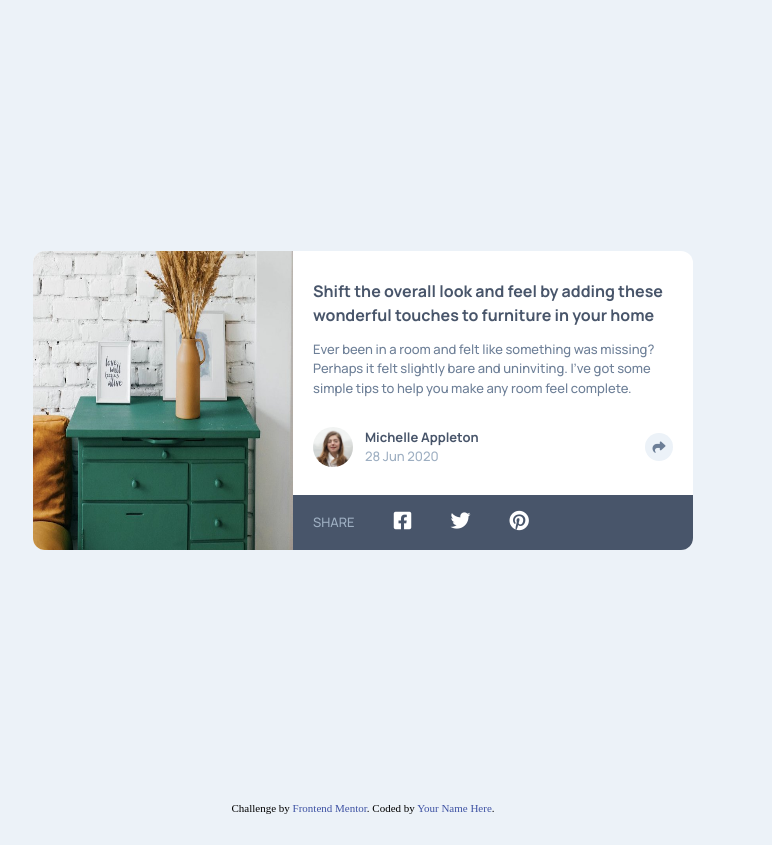
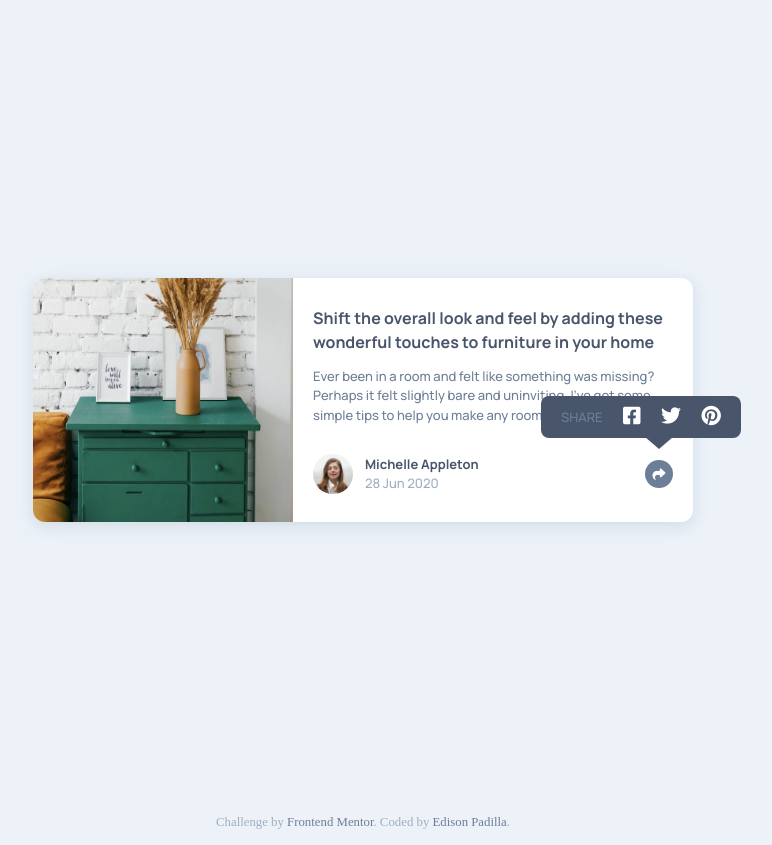
Before and after one commit to EdisonPadilla/article-preview-component, a plain HTML site: page index.html in a window 1280 px wide. Both pictures are taken after a click on the button 936 px from the left and 447 px from the top of the page. Shown: the whole page, without its empty margins (277-1049 px from the left). Before the commit the page ends 817 px from the top, so only its background shows below. Drawn offline with Linux system fonts and the light colour scheme.

Commit message:
solucion completa

```diff
--- a/css/main-style.css
+++ b/css/main-style.css
@@ -46,12 +46,16 @@ main {
   width: 85%;
   border-radius: 12px;
   background-color: white;
-  overflow: hidden;
+  box-shadow: 0 4px 16px hsla(212, 23%, 69%, 0.35);
 }
 
 .header-img {
   width: 100%;
-  /* border-radius: 12px 12px 0 0; */
+  border-radius: 12px 12px 0 0;
+}
+
+.container {
+  position: relative;
 }
 
 .content1-box {
@@ -109,15 +113,47 @@ main {
   border: none;
   border-radius: 50%;
   background-color: var(--light-grayish-blue);
+  transition-duration: 300ms;
 }
 
-.share-btn i {
+.share-btn.active-btn {
+  position: absolute;
+  bottom: 23.5px;
+  right: 5%;
+  width: 28px;
+  height: 28px;
+  background-color: var(--desaturated-dark-blue);
+  z-index: 10;
+}
+
+.share-icon {
   color: var(--desaturated-dark-blue);
+  transition-duration: 300ms;
+}
+
+.share-icon.active-icon {
+  color: white;
 }
 
 .share-container {
-  padding: 16px 5%;
+  position: absolute;
+  bottom: 0;
+  width: 100%;
+  height: 72px;
+  padding: 0 5%;
+  display: flex;
+  align-items: center;
   background-color: var(--very-dark-grayish-blue);
+  border-radius: 0 0 12px 12px;
+  visibility: hidden;
+  opacity: 0;
+  transition-duration: 300ms;
+  transition-property: all;
+}
+
+.share-container.show-menu {
+  visibility: visible;
+  opacity: 1;
 }
 
 .social-links-box {
@@ -127,7 +163,7 @@ main {
   display: flex;
   justify-content: space-between;
   align-items: center;
-  color: var(--grayish-blue);
+  color: var(--desaturated-dark-blue);
 }
 
 .share-container .text {
@@ -142,7 +178,33 @@ main {
   font-size: 20px;
 }
 
-@media (min-width: 1024px) {
+.attribution {
+  margin: 1em 0;
+  font-size: 0.8em;
+  text-align: center;
+  color: var(--grayish-blue);
+}
+
+.attribution a {
+  text-decoration: none;
+  color: var(--desaturated-dark-blue);
+  padding-bottom: 0.4em;
+  border-bottom: solid 2px transparent;
+  transition-duration: 0.5s;
+}
+
+.attribution a:hover {
+  color: var(--very-dark-grayish-blue);
+  border-color: var(--very-dark-grayish-blue);
+}
+
+@media (min-width: 512px) {
+  .card-container {
+    width: 312px;
+  }
+}
+
+@media (min-width: 667px) {
   .card-container {
     width: 660px;
     display: flex;
@@ -150,7 +212,7 @@ main {
 
   .header-img {
     width: 260px;
-    /* border-radius: 12px 12px 0 0; */
+    border-radius: 12px 0 0 12px;
   }
 
   .content1-box {
@@ -160,4 +222,44 @@ main {
   .user-container {
     padding-bottom: 28px;
   }
+
+  .share-btn.active-btn {
+    position: initial;
+    bottom: initial;
+    right: initial;
+    background-color: var(--desaturated-dark-blue);
+    z-index: initial;
+  }
+
+  .share-container {
+    position: absolute;
+    bottom: 84px;
+    right: -48px;
+    width: 50%;
+    height: 42px;
+    border-radius: 8px;
+    visibility: hidden;
+  }
+
+  .social-links-box {
+    width: 100%;
+  }
+
+  .triangle {
+    position: absolute;
+    bottom: 73px;
+    right: 5%;
+    width: 28px;
+    border-left: 14px solid transparent;
+    border-top: 12px solid var(--very-dark-grayish-blue);
+    border-right: 14px solid transparent;
+    visibility: hidden;
+    opacity: 0;
+    transition-duration: 300ms;
+  }
+
+  .triangle.show {
+    visibility: visible;
+    opacity: 1;
+  }
 }
--- /dev/null
+++ b/functionality/menu-share.js
@@ -0,0 +1,15 @@
+"use strict";
+
+const d = document;
+
+const share_button = d.querySelector(".share-btn");
+const share_icon = d.querySelector(".share-icon");
+const menu_share = d.querySelector(".share-container");
+const triangle = d.querySelector(".triangle");
+
+share_button.addEventListener("click", () => {
+  share_button.classList.toggle("active-btn");
+  share_icon.classList.toggle("active-icon");
+  menu_share.classList.toggle("show-menu");
+  triangle.classList.toggle("show");
+});
--- a/index.html
+++ b/index.html
@@ -25,16 +25,6 @@
     <link rel="stylesheet" href="./css/main-style.css" />
     <title>Frontend Mentor | Article preview component</title>
 
-    <!-- Feel free to remove these styles or customise in your own stylesheet 👍 -->
-    <style>
-      .attribution {
-        font-size: 11px;
-        text-align: center;
-      }
-      .attribution a {
-        color: hsl(228, 45%, 44%);
-      }
-    </style>
   </head>
   <body>
     <main>
@@ -52,8 +42,6 @@
               help you make any room feel complete.
             </p>
           </div>
-          <!-- Shift the overall look and feel by adding these wonderful
-      touches to furniture in your home -->
           <div class="user-container">
             <figure class="avatar-data-user">
               <img
@@ -67,9 +55,8 @@
               </figcaption>
             </figure>
             <button class="share-btn">
-              <i class="fas fa-share"></i>
+              <i class="fas fa-share share-icon"></i>
             </button>
-            <!-- SHARE -->
           </div>
           <div class="share-container">
             <ul class="social-links-box">
@@ -81,6 +68,7 @@
               <li><a class="social-link" href=""><i class="fab fa-pinterest"></i></li></a>
             </ul>
           </div>
+          <div class="triangle"></div>
         </div>
       </div>
     </main>
@@ -89,7 +77,11 @@
       Challenge by
       <a href="https://www.frontendmentor.io?ref=challenge" target="_blank"
         >Frontend Mentor</a
-      >. Coded by <a href="#">Your Name Here</a>.
+      >. Coded by <a href="https://github.com/ EdisonPadilla" target="_blank"
+      >Edison Padilla</a
+    >.
     </div>
+
+    <script src="./functionality/menu-share.js"></script>
   </body>
 </html>
```
Also changed, not shown: images/favorite_border_black_24dp.svg (added), screenshots-solutions/screenshot-desktop-solution.PNG (added), screenshots-solutions/screenshot-mobile-solution.PNG (added), screenshots-solutions/screenshot2-desktop-solution.PNG (added), screenshots-solutions/screenshot2-mobile-solution.PNG (added), 2 other files.
